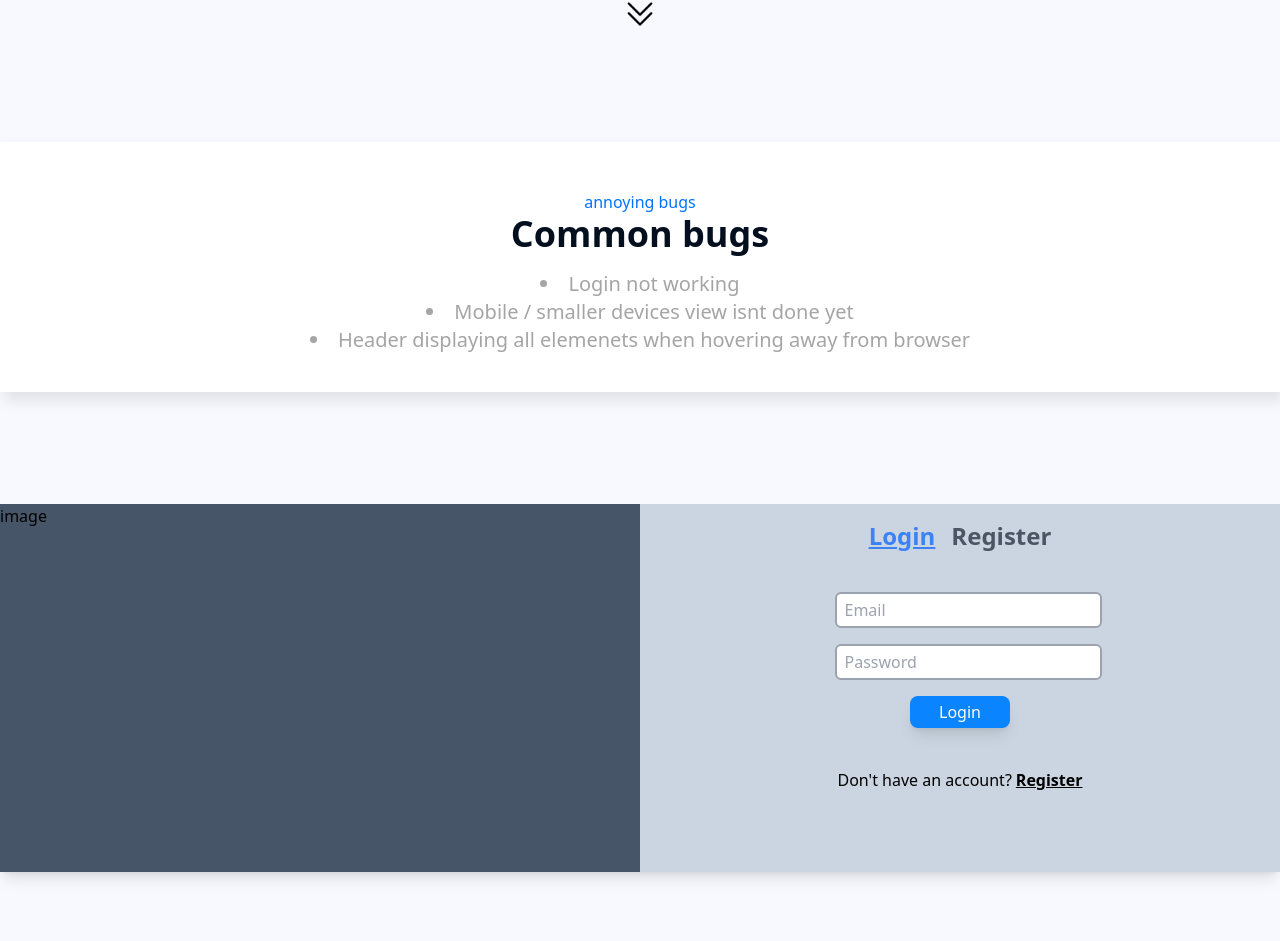
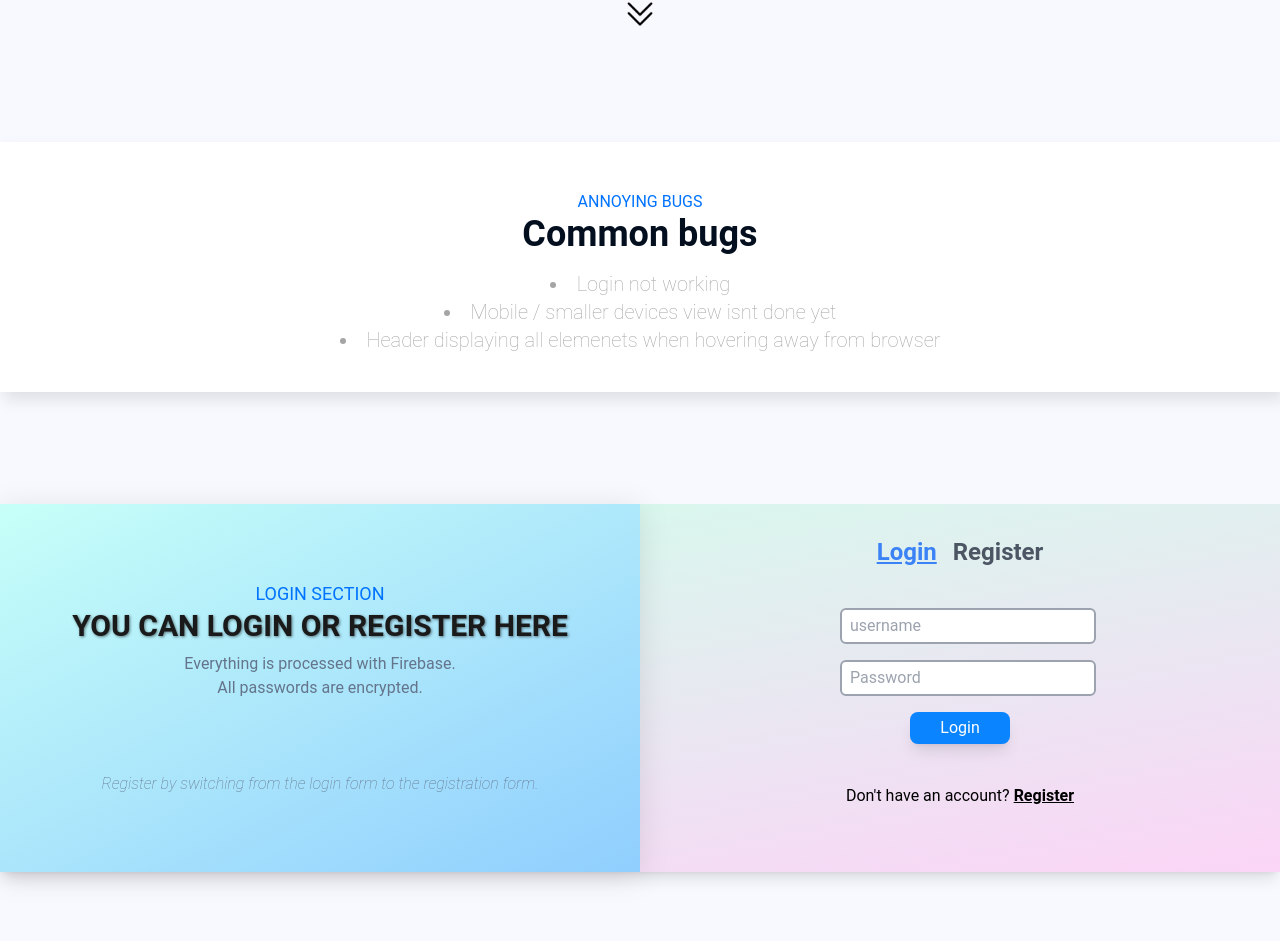
Before and after one commit to OndrejLosensky/dynamic-island-header, a React (Vite) app: page / in a window 1280 px wide. Shown: the part 768-1709 px from the top of the page. Built offline with nearby package versions, Linux system fonts and the light colour scheme.

Commit message:
banner for login / added font: Roboto

```diff
--- a/src/App.jsx
+++ b/src/App.jsx
@@ -80,7 +80,7 @@ const [isVisible, setIsVisible] = useState(true);
     }, []); // Empty dependency array ensures the effect runs only once
 
   return (
-    <section className="main-component">
+    <section className="main-component font-roboto">
       <ScrollProgress/>
       <div className="pt-4 sticky top-0 z-10 ">
         <DynamicIsland/>
@@ -126,9 +126,9 @@ const [isVisible, setIsVisible] = useState(true);
         )}
       </div>
 
-      <div data-aos="fade-left" id="banner" className="pb-20 pt-32">
+      <div data-aos="fade-left" id="banner" className="font-roboto pb-20 pt-32">
             <div className="div-bugs-section w-[100%] h-[250px] bg-slate-500">
-                <h3 className="text-bugs-section text-center pt-12">annoying bugs</h3>
+                <h3 className="text-bugs-section text-center pt-12 uppercase">annoying bugs</h3>
                 <h1 className="heading-bugs-section text-center text-customWhite font-semibold text-4xl pt-0"> Common bugs</h1>
                 <p className="paragraph-bugs-section text-center text-gray-400 font-thin text-xl pt-4">
                   <li> Login not working </li>
@@ -139,11 +139,21 @@ const [isVisible, setIsVisible] = useState(true);
             </div>
       </div>
 
-      <div id="login-section" className="login-section pt-8 h-[400px] rounded-lg shadow-lg mx-auto flex flex-row">
-        <div className="bg-slate-600 w-1/2">
-          <h1> image</h1>
+      <div id="login-section" className="login-section font-roboto pt-8 h-[400px] rounded-lg shadow-lg mx-auto flex flex-row">
+        <div className="left-side-login w-1/2 flex flex-col items-center justify-center">
+          <SectionTitleHeading title="Login section"/>
+          <h2 className="font-bold text-3xl pb-2 text-customBlack text-center uppercase" style={{ textShadow: '1px 1px 3px rgba(0, 0, 0, 0.5)' }}>
+            You can login or register here
+          </h2>
+          <p className="text-slate-500 text-center">
+            Everything is processed with Firebase. <br /> All passwords are encrypted.
+          </p>
+          <br />
+          <p className="pt-12 font-thin italic text-slate-500 text-center">
+            Register by switching from the login form to the registration form.
+          </p>
         </div>
-        <div className="bg-slate-300 w-1/2">
+        <div className="login-side w-1/2">
           <Auth/>
         </div>
       </div>
--- a/src/auth/Auth.jsx
+++ b/src/auth/Auth.jsx
@@ -27,7 +27,7 @@ const Auth = () => {
 
     return (
         <div className='flex flex-col items-center'>
-            <div className='flex mb-4 '>
+            <div className='flex mb-4 pt-4'>
                 <button
                     className={`text-2xl font-semibold py-4 mr-4 ${isLoginForm ? 'text-blue-500 underline underline-offset-2' : 'text-gray-600 no-underline'}`}
                     onClick={switchForm}
@@ -45,7 +45,7 @@ const Auth = () => {
                 <input
                     className="w-full px-2 py-1 m-2 rounded-md border-2 border-gray-400 focus:outline-none focus:border-blue-500 focus:ring-blue-500 transition-all duration-300"
                     type="email"
-                    placeholder="Email"
+                    placeholder="username"
                     value={email}
                     onChange={(e) => setEmail(e.target.value)}
                 />
--- a/src/components/dynamic_island/DynamicIsland.jsx
+++ b/src/components/dynamic_island/DynamicIsland.jsx
@@ -34,7 +34,7 @@ const DynamicIsland = () => {
 
   return (
     <section
-    className='w-[1000px] mx-auto duration-500 hover:w-[1000px] relative '
+    className='w-[250px] mx-auto duration-500 hover:w-[1000px] relative '
     onMouseEnter={handleMouseEnter}
     onMouseLeave={handleMouseLeave}
     onClick={handleClickOutside}
--- a/src/index.css
+++ b/src/index.css
@@ -26,3 +26,15 @@
 .active{
   color: rgb(0, 115, 255);
 }
+
+.left-side-login {
+  /*background: linear-gradient(139deg, #df17ee 0%, #40bf88 56%, #312eff 99%);*/
+  background: linear-gradient(333deg, #90cefe 0%, #c7fff8 100%);
+  box-shadow: 0 4px 30px rgba(0, 0, 0, 0.1);
+  backdrop-filter: blur(6.3px);
+  -webkit-backdrop-filter: blur(6.3px);
+}
+
+.login-side {
+  background: linear-gradient(170deg, #d9f7ed 0%, #fbd5f6 100%);
+}
--- a/src/layouts/SectionTitle.jsx
+++ b/src/layouts/SectionTitle.jsx
@@ -1,7 +1,7 @@
 import React from 'react';
 
 const SectionTitleHeading = ({ title }) => {
-    return <h2 className='section-heading font-regular text-lg'>{title}</h2>;
+    return <h2 className='section-heading font-regular text-lg uppercase'>{title}</h2>;
 }
 
 export default SectionTitleHeading;
--- a/tailwind.config.js
+++ b/tailwind.config.js
@@ -6,6 +6,9 @@ module.exports = {
   ],
   theme: {
     extend: {
+      fontFamily: {
+        'roboto': ['Roboto', 'sans-serif'],
+      },
       colors: {
         customBg: '#F8F8FF',
         customBlack: '#1a1a1a',
```
